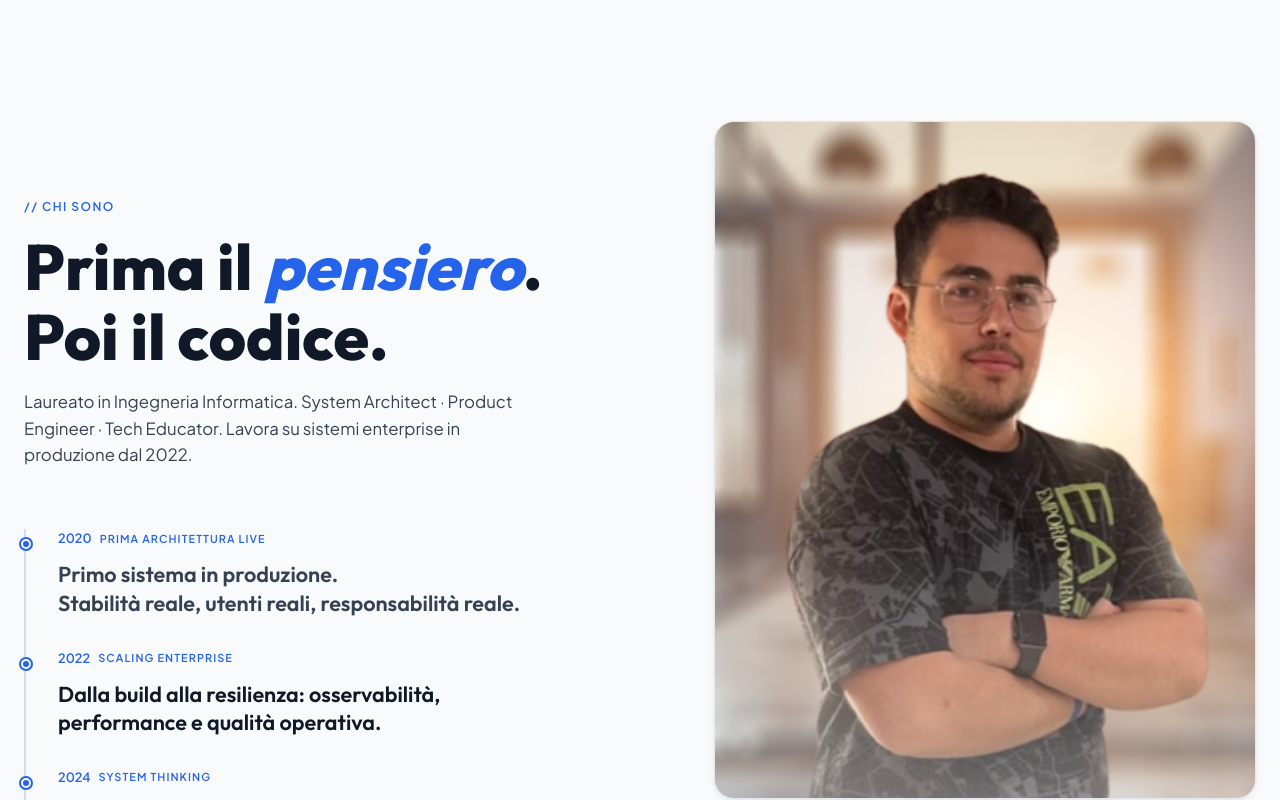
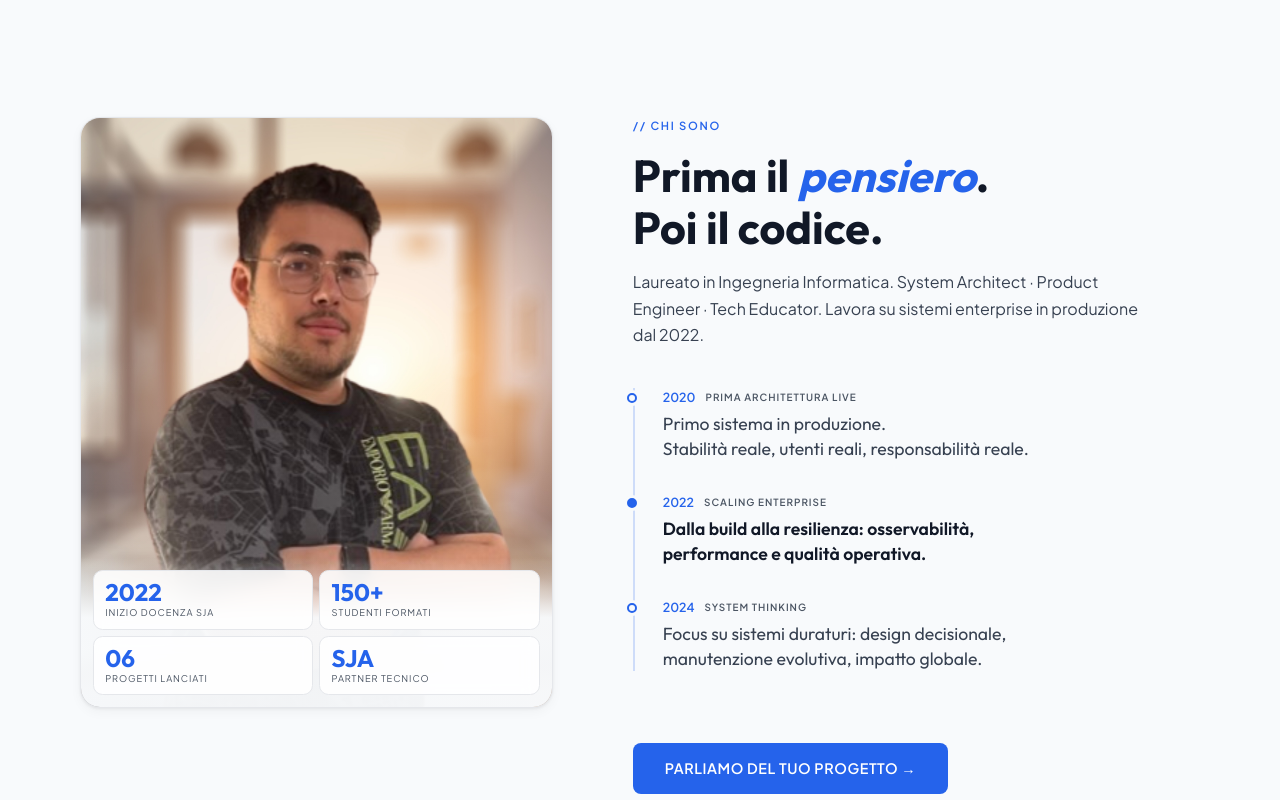
Before and after one commit to Flame0510/micheletornello.com, a Next.js app: page / in a window 1280 px wide. Shown: the part 1600-2400 px from the top of the page. Built offline with nearby package versions, Linux system fonts and the light colour scheme.

Commit message:
refactor: ChiSono — stats overlay Variante A, timeline design system coherent

```diff
--- a/src/app/globals.css
+++ b/src/app/globals.css
@@ -868,121 +868,45 @@ h1 {
 .font-mono { font-family: var(--font-body); }
 
 /* ── CHI SONO ── */
+
 .chiB_section {
-  padding: 100px 24px 80px;
+  padding: 6rem 1.5rem;
   background: var(--bg-base);
 }
 
 .chiB_container {
-  max-width: 1400px;
+  max-width: 1120px;
   margin: 0 auto;
   display: grid;
-  grid-template-columns: 1fr;
-  gap: 40px;
-}
-
-@media (min-width: 1024px) {
+  grid-template-columns: 1fr 1.2fr;
+  gap: 80px;
+  align-items: start;
+}
+
+@media (max-width: 1023px) {
   .chiB_container {
-    grid-template-columns: 1.2fr 1fr;
-    align-items: center;
-  }
-  .chiB_story { order: 0; }
-  .chiB_visual { order: 1; }
-}
-
-.chiB_story {
     display: flex;
     flex-direction: column;
-  gap: 60px;
-}
-
-.chiB_header {
-  display: flex;
-  flex-direction: column;
-  gap: 16px;
-}
-
-.chiB_label {
-  font-family: var(--font-body);
-  font-size: 0.75rem;
-  color: var(--accent-copper);
-  letter-spacing: 0.12em;
-  font-weight: 600;
-}
-
-.chiB_title {
-  font-size: clamp(2.5rem, 5vw, 4.8rem);
-  line-height: 1.1;
-  color: var(--text-primary);
-  font-family: var(--font-heading);
-  font-weight: 800;
-}
-
-.chiB_title em {
-  font-style: italic;
-  color: var(--accent-copper);
-}
-
-.chiB_flow {
-  display: flex;
-  flex-direction: column;
-  gap: 32px;
-  border-left: 2px solid var(--border-accent);
-  padding-left: 32px;
-  position: relative;
-}
-
-.chiB_step {
-  display: flex;
-  flex-direction: column;
-  gap: 8px;
-  position: relative;
-}
-
-/* Dot on the timeline line */
-.chiB_step::before {
-  content: '';
-  position: absolute;
-  left: -37px; /* padding-left(32px) + half border(1px) + half dot(4px) = 37px from left edge of step */
-  top: 10px;
-  width: 10px;
-  height: 10px;
-  border-radius: 50%;
-  background: var(--accent-copper);
-  border: 2px solid var(--bg-base);
-  box-shadow: 0 0 0 2px var(--accent-copper);
-}
-
-.chiB_year {
-  font-family: var(--font-body);
-  font-size: 0.8rem;
-  color: var(--accent-copper);
-  font-weight: 700;
-}
-
-.chiB_stepText {
-  font-family: var(--font-heading);
-  font-size: 1.35rem;
-  line-height: 1.3;
-  color: var(--text-secondary);
-  max-width: 600px;
-  font-weight: 600;
-}
-
-.chiB_highlight .chiB_stepText {
-  color: var(--text-primary);
+    gap: 48px;
+  }
 }
 
 .chiB_visual {
-  display: flex;
-  flex-direction: column;
-  gap: 40px;
+  position: sticky;
+  top: 100px;
+}
+
+@media (max-width: 1023px) {
+  .chiB_visual {
+    position: static;
+    width: 100%;
+  }
 }
 
 .chiB_photoBox {
   position: relative;
   aspect-ratio: 4/5;
-  min-height: 420px;
+  min-height: 380px;
   background: var(--bg-alt);
   overflow: hidden;
   border-radius: 1.25rem;
@@ -990,114 +914,177 @@ h1 {
   box-shadow: var(--shadow-card);
 }
 
+@media (min-width: 768px) and (max-width: 1024px) {
+  .chiB_photoBox {
+    min-height: 360px;
+  }
+}
+
 .chiB_img {
   width: 100%;
   height: 100%;
   object-fit: cover;
-  filter: none;
 }
 
 .chiB_texture {
   position: absolute;
   inset: 0;
-  background: linear-gradient(to bottom, transparent 60%, rgba(248,250,252,0.4));
+  background: linear-gradient(to bottom, transparent 40%, rgba(248,250,252,0.15));
   pointer-events: none;
-}
-
-.chiB_stats {
+  z-index: 1;
+}
+
+.chiB_statsOverlay {
+  position: absolute;
+  bottom: 0;
+  left: 0;
+  right: 0;
   display: grid;
   grid-template-columns: repeat(2, 1fr);
-  gap: 20px;
+  gap: 6px;
+  padding: 0.75rem;
+  background: linear-gradient(to top, rgba(248,250,252,0.97) 60%, transparent);
+  z-index: 2;
 }
 
 .chiB_stat {
   display: flex;
   flex-direction: column;
-  gap: 4px;
-  background: var(--bg-card);
+  gap: 2px;
+  background: rgba(255,255,255,0.88);
+  backdrop-filter: blur(8px);
   border: 1px solid var(--border);
-  padding: 1rem;
-  border-radius: .75rem;
-  box-shadow: var(--shadow-card);
+  padding: 0.55rem 0.7rem;
+  border-radius: 0.6rem;
 }
 
 .chiB_val {
   font-family: var(--font-heading);
-  font-size: 2rem;
+  font-size: 1.5rem;
   color: var(--accent-copper);
   font-weight: 700;
+  line-height: 1;
 }
 
 .chiB_lab {
-  font-size: 0.65rem;
-  letter-spacing: 0.12em;
+  font-size: 0.58rem;
+  letter-spacing: 0.1em;
   color: var(--text-muted);
   text-transform: uppercase;
 }
 
-@media (max-width: 1023px) {
-  .chiB_container {
+.chiB_story {
   display: flex;
   flex-direction: column;
-    gap: 48px;
-  }
-  .chiB_visual { width: 100%; }
-  .chiB_photoBox {
-    width: 100%;
-  }
-  .chiB_story { gap: 32px; }
-  .chiB_title { font-size: clamp(2.2rem, 10vw, 3.2rem); }
-  .chiB_flow { padding-left: 20px; gap: 24px; }
-}
-
-/* Mobile */
-@media (max-width: 767px) {
-  .chiB_photoBox {
-    min-height: 380px;
-    aspect-ratio: 3/4;
-  }
-}
-
-/* Tablet */
-@media (min-width: 768px) and (max-width: 1024px) {
-  .chiB_photoBox {
-    min-height: 360px;
-    aspect-ratio: 4/5;
-  }
-}
-
-@media (max-width: 768px) {
-  .chiB_section { padding: 80px 24px 60px; }
-  .chiB_stepText { font-size: 1.15rem; }
-  .chiB_stats { grid-template-columns: repeat(2, 1fr); gap: 12px; }
+  gap: 2.5rem;
+}
+
+.chiB_header {
+  display: flex;
+  flex-direction: column;
+  gap: 1rem;
+}
+
+.chiB_label {
+  font-family: var(--font-body);
+  font-size: 0.7rem;
+  letter-spacing: 0.15em;
+  color: var(--accent-copper);
+  text-transform: uppercase;
+  font-weight: 600;
+}
+
+.chiB_title {
+  font-family: var(--font-heading);
+  font-size: clamp(2rem, 3.5vw, 3rem);
+  color: var(--text-primary);
+  font-weight: 700;
+  line-height: 1.15;
+}
+
+.chiB_title em {
+  font-style: italic;
+  color: var(--accent-copper);
 }
 
 .chiB_intro {
   font-family: var(--font-body);
-  font-size: 1.05rem;
-  line-height: 1.6;
+  font-size: 1rem;
   color: var(--text-secondary);
+  line-height: 1.65;
   max-width: 520px;
 }
 
-.chiB_stepMeta {
+.chiB_timeline {
+  display: flex;
+  flex-direction: column;
+  border-left: 2px solid var(--border-accent);
+  padding-left: 28px;
+}
+
+.chiB_tlItem {
+  position: relative;
+  padding-bottom: 2rem;
+}
+
+.chiB_tlItem:last-child {
+  padding-bottom: 0;
+}
+
+.chiB_tlDot {
+  position: absolute;
+  left: -36px;
+  top: 5px;
+  width: 10px;
+  height: 10px;
+  border-radius: 50%;
+  background: var(--bg-base);
+  border: 2px solid var(--accent-copper);
+  box-shadow: 0 0 0 3px var(--bg-base);
+}
+
+.chiB_tlHighlight .chiB_tlDot {
+  background: var(--accent-copper);
+}
+
+.chiB_tlContent {
+  display: flex;
+  flex-direction: column;
+  gap: 5px;
+}
+
+.chiB_tlMeta {
   display: flex;
   align-items: center;
-  gap: 8px;
-  margin-bottom: 4px;
-}
-
-/* Remove the old inline node element styling */
-.chiB_node {
-  display: none; /* hide old dot — we use ::before now */
-}
-
-.chiB_stepTag {
-  font-family: var(--font-body);
-  font-size: 0.68rem;
+  gap: 10px;
+}
+
+.chiB_tlYear {
+  font-family: var(--font-body);
+  font-size: 0.78rem;
+  color: var(--accent-copper);
+  font-weight: 700;
+}
+
+.chiB_tlTag {
+  font-family: var(--font-body);
+  font-size: 0.62rem;
   letter-spacing: 0.1em;
-  color: var(--accent-copper);
+  color: var(--text-muted);
   text-transform: uppercase;
+  font-weight: 600;
+}
+
+.chiB_tlText {
+  font-family: var(--font-heading);
+  font-size: 1.1rem;
+  line-height: 1.4;
+  color: var(--text-secondary);
+  font-weight: 500;
+}
+
+.chiB_tlHighlight .chiB_tlText {
+  color: var(--text-primary);
   font-weight: 600;
 }
 
--- a/src/components/sections/ChiSonoSection.tsx
+++ b/src/components/sections/ChiSonoSection.tsx
@@ -6,13 +6,18 @@ export default function ChiSonoSection() {
   return (
     <section id="chi-sono" className="chiB_section">
       <div className="chiB_container">
+
         <div className="chiB_visual">
           <div className="chiB_photoBox">
-            <Image src="/profile-photo.png" alt="Michele Tornello" className="chiB_img" fill style={{ objectFit: 'cover' }} />
-            <div className="chiB_texture"></div>
-          </div>
-
-          <div className="chiB_stats">
+            <Image
+              src="/profile-photo.png"
+              alt="Michele Tornello"
+              className="chiB_img"
+              fill
+              style={{ objectFit: 'cover', objectPosition: '50% 20%' }}
+            />
+            <div className="chiB_texture" />
+            <div className="chiB_statsOverlay">
               <div className="chiB_stat">
                 <span className="chiB_val">2022</span>
                 <span className="chiB_lab">Inizio Docenza SJA</span>
@@ -31,6 +36,7 @@ export default function ChiSonoSection() {
               </div>
             </div>
           </div>
+        </div>
 
         <div className="chiB_story">
           <header className="chiB_header">
@@ -44,45 +50,51 @@ export default function ChiSonoSection() {
             </p>
           </header>
 
-          <div className="chiB_flow">
-            <div className="chiB_step">
-              <div className="chiB_stepMeta">
-                <span className="chiB_node"></span>
-                <span className="chiB_year">2020</span>
-                <span className="chiB_stepTag">PRIMA ARCHITETTURA LIVE</span>
+          <div className="chiB_timeline">
+            <div className="chiB_tlItem">
+              <div className="chiB_tlDot" />
+              <div className="chiB_tlContent">
+                <div className="chiB_tlMeta">
+                  <span className="chiB_tlYear">2020</span>
+                  <span className="chiB_tlTag">PRIMA ARCHITETTURA LIVE</span>
                 </div>
-              <p className="chiB_stepText">
+                <p className="chiB_tlText">
                   Primo sistema in produzione.<br />
                   Stabilità reale, utenti reali, responsabilità reale.
                 </p>
               </div>
+            </div>
 
-            <div className="chiB_step chiB_highlight">
-              <div className="chiB_stepMeta">
-                <span className="chiB_node"></span>
-                <span className="chiB_year">2022</span>
-                <span className="chiB_stepTag">SCALING ENTERPRISE</span>
+            <div className="chiB_tlItem chiB_tlHighlight">
+              <div className="chiB_tlDot" />
+              <div className="chiB_tlContent">
+                <div className="chiB_tlMeta">
+                  <span className="chiB_tlYear">2022</span>
+                  <span className="chiB_tlTag">SCALING ENTERPRISE</span>
                 </div>
-              <p className="chiB_stepText">
+                <p className="chiB_tlText">
                   Dalla build alla resilienza: osservabilità,<br />
                   performance e qualità operativa.
                 </p>
               </div>
+            </div>
 
-            <div className="chiB_step">
-              <div className="chiB_stepMeta">
-                <span className="chiB_node"></span>
-                <span className="chiB_year">2024</span>
-                <span className="chiB_stepTag">SYSTEM THINKING</span>
+            <div className="chiB_tlItem">
+              <div className="chiB_tlDot" />
+              <div className="chiB_tlContent">
+                <div className="chiB_tlMeta">
+                  <span className="chiB_tlYear">2024</span>
+                  <span className="chiB_tlTag">SYSTEM THINKING</span>
                 </div>
-              <p className="chiB_stepText">
+                <p className="chiB_tlText">
                   Focus su sistemi duraturi: design decisionale,<br />
                   manutenzione evolutiva, impatto globale.
                 </p>
               </div>
             </div>
+          </div>
 
-          <div style={{ marginTop: '20px' }}>
+          <div style={{ marginTop: '2rem' }}>
             <a
               href="#contatto"
               style={{
@@ -99,13 +111,12 @@ export default function ChiSonoSection() {
                 transition: 'background 0.2s ease',
                 borderRadius: '0.5rem',
               }}
-              onMouseOver={(e) => (e.currentTarget.style.background = 'var(--accent-copper-dark)')}
-              onMouseOut={(e) => (e.currentTarget.style.background = 'var(--accent-copper)')}
             >
               Parliamo del tuo progetto →
             </a>
           </div>
         </div>
+
       </div>
     </section>
   );
```
Lines whose indentation alone changed are shown as unchanged.
